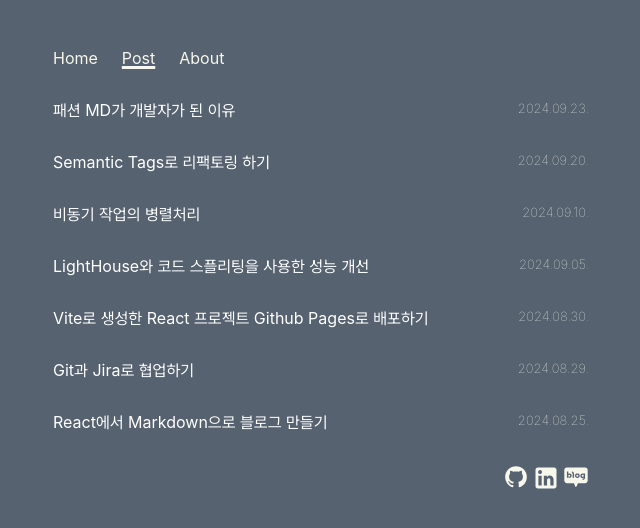
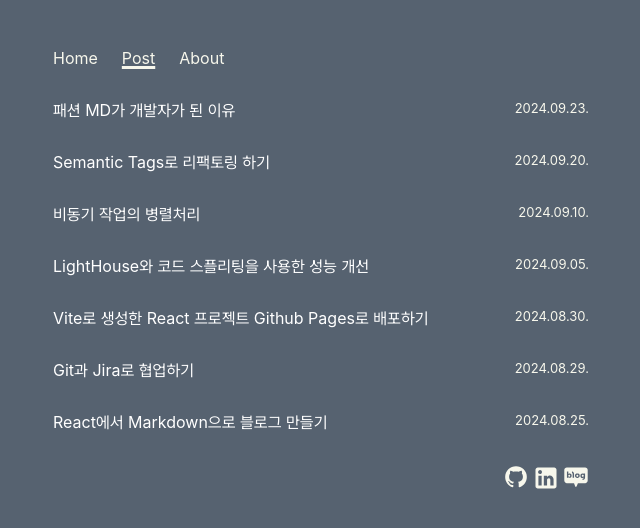
Before and after one commit to SioJeong/siojeong.github.io, a React (Vite) app: page /post in a window 1280 px wide. Shown: the top 528 px of the page, without its empty margins (319-959 px from the left). Built offline with nearby package versions, Linux system fonts and the light colour scheme.

Commit message:
Design: 게시글 목록 날짜 스타일 수정

```diff
--- a/src/pages/postlist/PostList.module.css
+++ b/src/pages/postlist/PostList.module.css
@@ -17,6 +17,5 @@
 }
 
 .postDate {
-    font-weight: lighter;
     font-size: small;
 }
```
